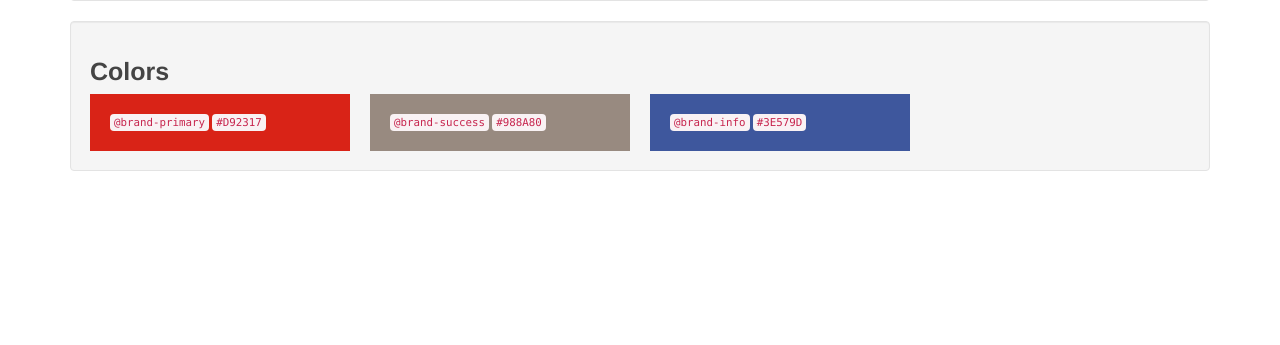
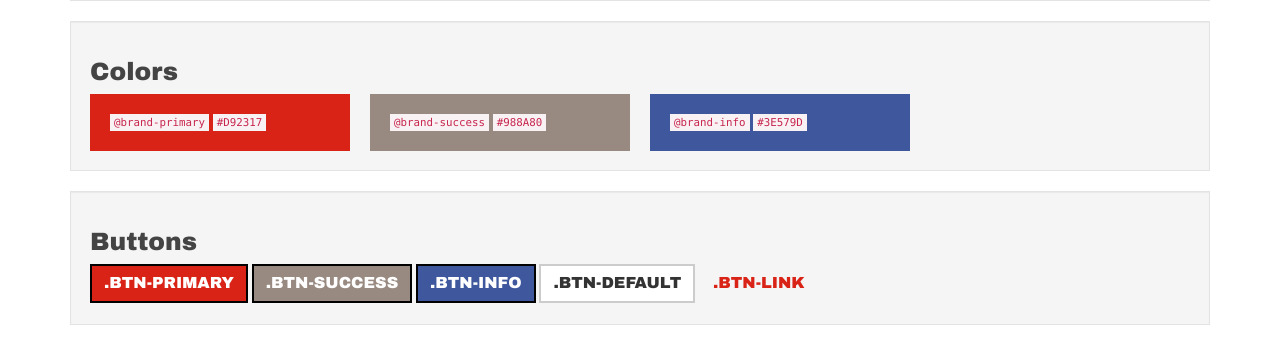
Before and after one commit to hackathongi/2015-stylesheet, a website: page demo/index.html in a window 1280 px wide. Shown: the part 549-894 px from the top of the page. Before the commit the page ends 800 px from the top, so only its background shows below. Drawn offline with Linux system fonts and the light colour scheme.

Commit message:
Add buttons

```diff
--- a/demo/index.html
+++ b/demo/index.html
@@ -55,30 +55,63 @@
         <h2>Colors</h2>
         <div class="row">
 
-            <figure class="col-xs-6 col-sm-4 col-lg-3">
+            <div class="col-xs-6 col-sm-4 col-lg-3">
                 <div class="color color-primary">
                     <code>@brand-primary</code>
                     <code>#D92317</code>
                 </div>
-            </figure>
+            </div>
 
-            <figure class="col-xs-6 col-sm-4 col-lg-3">
+            <div class="col-xs-6 col-sm-4 col-lg-3">
                 <div class="color color-success">
                     <code>@brand-success</code>
                     <code>#988A80</code>
                 </div>
-            </figure>
+            </div>
 
             <div class="clearfix visible-xs"></div>
 
-            <figure class="col-xs-6 col-sm-4 col-lg-3">
+            <div class="col-xs-6 col-sm-4 col-lg-3">
                 <div class="color color-info">
                     <code>@brand-info</code>
                     <code>#3E579D</code>
                 </div>
-            </figure>
+            </div>
 
             <div class="clearfix visible-sm visible-md"></div>
+
+        </div>
+
+    </div>
+
+    <div class="well">
+        <h2>Buttons</h2>
+        <a class="btn btn-primary" href="#">.btn-primary</a>
+        <a class="btn btn-success" href="#">.btn-success</a>
+        <a class="btn btn-info" href="#">.btn-info</a>
+        <a class="btn btn-default" href="#">.btn-default</a>
+        <a class="btn btn-link" href="#">.btn-link</a>
+
+        <div class="row">
+
+            <div class="col-xs-6 col-sm-4 col-lg-3">
+            </div>
+
+            <div class="col-xs-6 col-sm-4 col-lg-3">
+            </div>
+
+            <div class="clearfix visible-xs"></div>
+
+            <div class="col-xs-6 col-sm-4 col-lg-3">
+            </div>
+
+            <div class="clearfix visible-sm visible-md"></div>
+
+            <div class="col-xs-6 col-sm-4 col-lg-3">
+            </div>
+
+            <div class="col-xs-6 col-sm-4 col-lg-3">
+            </div>
 
         </div>
 
--- a/demo/less/hackajobs-stylesheet/__variablesOverrides.less
+++ b/demo/less/hackajobs-stylesheet/__variablesOverrides.less
@@ -12,7 +12,7 @@
 
 // Declare a variable for easy future reference
 // Prevent errors from escaping double quotes in laravel
-@source-sans-pro: "Source Sans Pro", Helvetica, Arial, sans-serif;
+//@source-sans-pro: "Source Sans Pro", Helvetica, Arial, sans-serif;
 
 // ===================================
 // BOOTSTRAP OVERRIDES
@@ -40,7 +40,7 @@
 
 //== Typography
 
-@font-family-base:        @source-sans-pro; // @font-family-sans-serif
+@font-family-base:        "Lucida Grande", "Lucida Sans Unicode",  sans-serif;
 
 @font-size-base:          12px; // 14px
 @font-size-large:         ceil((@font-size-base * 1.25)); // ~18px
@@ -53,7 +53,7 @@
 @font-size-h5:            @font-size-base;
 @font-size-h6:            ceil((@font-size-base * 0.85)); // ~12px
 
-@headings-font-family:    inherit;
+@headings-font-family:    "Arial Black", Gadget, sans-serif;
 @headings-font-weight:    700; // 500
 @headings-line-height:    1.1;
 @headings-color:          inherit;
@@ -62,9 +62,9 @@
 
 //== Components
 
-@border-radius-base:        4px;
-@border-radius-large:       6px;
-@border-radius-small:       3px;
+@border-radius-base:        0px;
+@border-radius-large:       0px;
+@border-radius-small:       0px;
 
 @component-active-color:    #fff;
 @component-active-bg:       @brand-primary;
@@ -79,15 +79,15 @@
 
 @btn-primary-color:              #fff;
 @btn-primary-bg:                 @brand-primary;
-@btn-primary-border:             darken(@btn-primary-bg, 5%);
+@btn-primary-border:             #000;
 
 @btn-success-color:              #fff;
 @btn-success-bg:                 @brand-success;
-@btn-success-border:             darken(@btn-success-bg, 5%);
+@btn-success-border:             #000;
 
 @btn-info-color:                 #fff;
 @btn-info-bg:                    @brand-info;
-@btn-info-border:                darken(@btn-info-bg, 5%);
+@btn-info-border:                #000;
 
 @btn-warning-color:              #fff;
 @btn-warning-bg:                 @brand-warning;
--- a/demo/less/hackajobs-stylesheet/hackajobs-stylesheet.less
+++ b/demo/less/hackajobs-stylesheet/hackajobs-stylesheet.less
@@ -43,3 +43,4 @@
 // ===================================
 @import "_layout.less";
 @import "_colors.less";
+@import "_buttons.less";
--- a/less/__variablesOverrides.less
+++ b/less/__variablesOverrides.less
@@ -12,7 +12,7 @@
 
 // Declare a variable for easy future reference
 // Prevent errors from escaping double quotes in laravel
-@source-sans-pro: "Source Sans Pro", Helvetica, Arial, sans-serif;
+//@source-sans-pro: "Source Sans Pro", Helvetica, Arial, sans-serif;
 
 // ===================================
 // BOOTSTRAP OVERRIDES
@@ -40,7 +40,7 @@
 
 //== Typography
 
-@font-family-base:        @source-sans-pro; // @font-family-sans-serif
+@font-family-base:        "Lucida Grande", "Lucida Sans Unicode",  sans-serif;
 
 @font-size-base:          12px; // 14px
 @font-size-large:         ceil((@font-size-base * 1.25)); // ~18px
@@ -53,7 +53,7 @@
 @font-size-h5:            @font-size-base;
 @font-size-h6:            ceil((@font-size-base * 0.85)); // ~12px
 
-@headings-font-family:    inherit;
+@headings-font-family:    "Arial Black", Gadget, sans-serif;
 @headings-font-weight:    700; // 500
 @headings-line-height:    1.1;
 @headings-color:          inherit;
@@ -62,9 +62,9 @@
 
 //== Components
 
-@border-radius-base:        4px;
-@border-radius-large:       6px;
-@border-radius-small:       3px;
+@border-radius-base:        0px;
+@border-radius-large:       0px;
+@border-radius-small:       0px;
 
 @component-active-color:    #fff;
 @component-active-bg:       @brand-primary;
@@ -79,15 +79,15 @@
 
 @btn-primary-color:              #fff;
 @btn-primary-bg:                 @brand-primary;
-@btn-primary-border:             darken(@btn-primary-bg, 5%);
+@btn-primary-border:             #000;
 
 @btn-success-color:              #fff;
 @btn-success-bg:                 @brand-success;
-@btn-success-border:             darken(@btn-success-bg, 5%);
+@btn-success-border:             #000;
 
 @btn-info-color:                 #fff;
 @btn-info-bg:                    @brand-info;
-@btn-info-border:                darken(@btn-info-bg, 5%);
+@btn-info-border:                #000;
 
 @btn-warning-color:              #fff;
 @btn-warning-bg:                 @brand-warning;
--- /dev/null
+++ b/less/_buttons.less
@@ -0,0 +1,6 @@
+.btn {
+  text-transform: uppercase;
+  border-width: 2px;
+  font-size: ceil(@font-size-base * 1.3);
+  font-family: @headings-font-family;
+}
--- a/less/hackajobs-stylesheet.less
+++ b/less/hackajobs-stylesheet.less
@@ -43,3 +43,4 @@
 // ===================================
 @import "_layout.less";
 @import "_colors.less";
+@import "_buttons.less";
```
Also changed, not shown: demo/css/hackajobs-stylesheet.css, demo/css/hackajobs-stylesheet.min.css.
